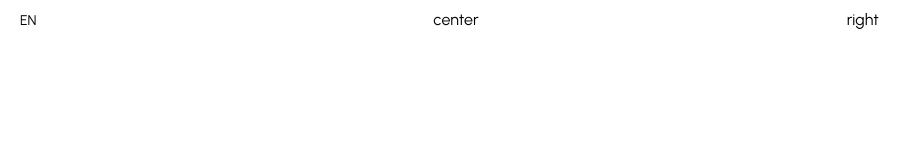
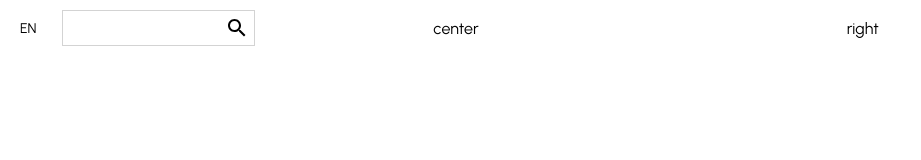
Before and after one commit to ssbbgm/trendwear, a React (Create React App) app: page / in a window 1280 px wide. Shown: the top 160 px of the page, without its empty margins (0-921 px from the left). Built offline with nearby package versions, Linux system fonts and the light colour scheme.

Commit message:
adding left styles

```diff
--- a/package.json
+++ b/package.json
@@ -3,6 +3,10 @@
   "version": "0.1.0",
   "private": true,
   "dependencies": {
+    "@emotion/react": "^11.10.0",
+    "@emotion/styled": "^11.10.0",
+    "@mui/icons-material": "^5.8.4",
+    "@mui/material": "^5.10.0",
     "@testing-library/jest-dom": "^5.16.5",
     "@testing-library/react": "^13.3.0",
     "@testing-library/user-event": "^13.5.0",
--- a/src/components/Navbar.jsx
+++ b/src/components/Navbar.jsx
@@ -1,3 +1,4 @@
+import { Search } from '@mui/icons-material';
 import React from 'react';
 import styled from 'styled-components';
 
@@ -9,14 +10,29 @@
     padding: 10px 20px;
     display: flex;
     justify-content: space-between;
+    align-items: center;
 `
 
 const Left = styled.div`
     flex: 1;
+    display: flex;
+    align-items: center;
 `
 const Language = styled.span`
     font-size: 14px;
     cursor: pointer;
+`
+
+const SearchContainer = styled.div`
+    border: 1px solid lightgray;
+    display: flex;
+    align-items: center;
+    margin-left: 25px;
+    padding: 5px;
+`
+
+const Input = styled.input`
+    border: none;
 `
 const Center = styled.div`
     flex: 1;
@@ -30,7 +46,13 @@
     return (
         <Container>
             <Wrapper>
-                <Left><Language>EN</Language></Left>
+                <Left>
+                    <Language>EN</Language>
+                    <SearchContainer>
+                        <Input/>
+                        <Search/>
+                    </SearchContainer>
+                </Left>
                 <Center>center</Center>
                 <Right>right</Right>
             </Wrapper>
```
Also changed, not shown: 1 other file (tests, documents, lock files or other folders).
